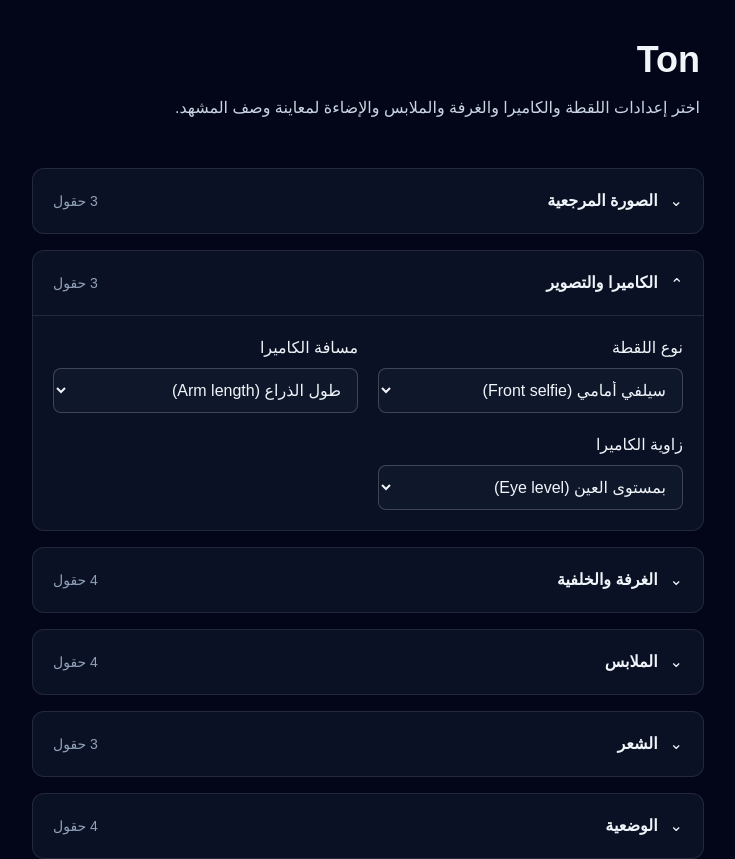
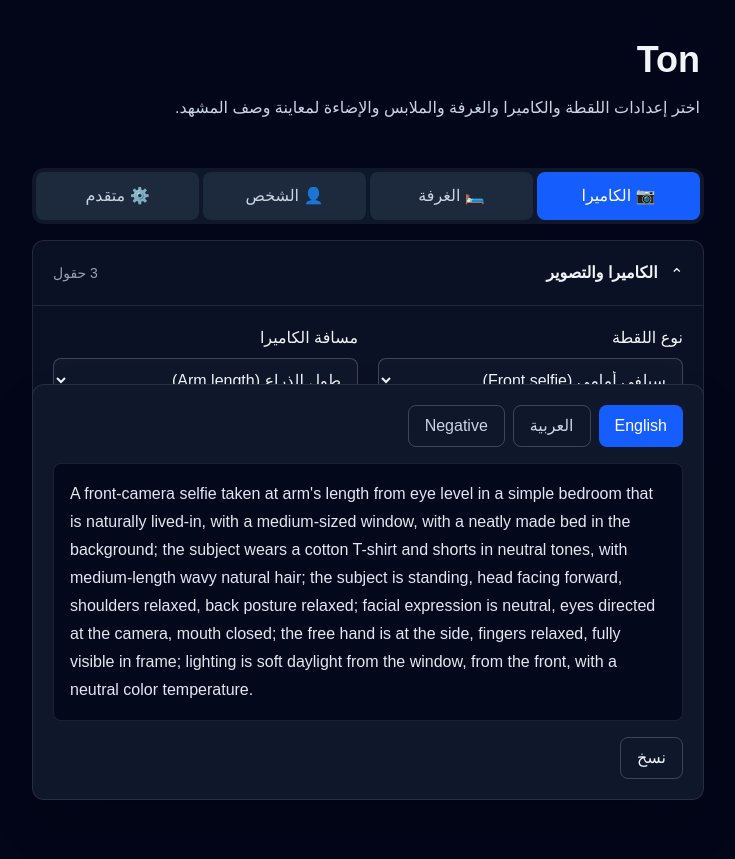
Before and after one commit to EmadAden77/Ton, a Next.js app: page / in a window 1280 px wide. Shown: the top 859 px of the page, without its empty margins (272-1007 px from the left). Built offline with nearby package versions, Linux system fonts and the light colour scheme.

Commit message:
feat(ui): organize controls into 3 main tabs

```diff
--- a/src/app/page.tsx
+++ b/src/app/page.tsx
@@ -52,7 +52,10 @@ function CollapsibleSection({
   );
 }
 
+type MainTab = "camera" | "room" | "person" | "advanced";
+
 export default function Home() {
+  const [mainTab, setMainTab] = useState<MainTab>("camera");
   const [activeTab, setActiveTab] = useState<"english" | "arabic" | "negative">(
     "english",
   );
@@ -100,6 +103,12 @@ export default function Home() {
       : activeTab === "arabic"
         ? arabicPrompt
         : negativePrompt;
+  const mainTabs: { id: MainTab; label: string }[] = [
+    { id: "camera", label: "📷 الكاميرا" },
+    { id: "room", label: "🛏️ الغرفة" },
+    { id: "person", label: "👤 الشخص" },
+    { id: "advanced", label: "⚙️ متقدم" },
+  ];
   const previewTabs = [
     { id: "english", label: "English" },
     { id: "arabic", label: "العربية" },
@@ -120,78 +129,51 @@ export default function Home() {
           </p>
         </header>
 
-        <div className="mt-6 grid gap-4">
-          <CollapsibleSection title="الصورة المرجعية" badge="3 حقول">
-            <label
-              className="flex items-center gap-3 rounded-lg border border-white/20 bg-slate-900 p-3 sm:col-span-2"
-              htmlFor="reference-provided"
-            >
-              <input
-                id="reference-provided"
-                type="checkbox"
-                checked={state.referenceProvided}
-                onChange={(event) =>
-                  setState((current) => ({
-                    ...current,
-                    referenceProvided: event.target.checked,
-                  }))
+        <nav aria-label="أقسام إعدادات المشهد" className="mt-6">
+          <div role="tablist" aria-label="إعدادات المشهد" className="grid grid-cols-4 gap-1 rounded-xl bg-slate-900 p-1">
+            {mainTabs.map(({ id, label }) => (
+              <button
+                key={id}
+                id={`main-tab-${id}`}
+                type="button"
+                role="tab"
+                aria-selected={mainTab === id}
+                aria-controls={`main-panel-${id}`}
+                tabIndex={mainTab === id ? 0 : -1}
+                onClick={() => setMainTab(id)}
+                onKeyDown={(event) => {
+                  const offset = event.key === "ArrowRight" ? -1 : event.key === "ArrowLeft" ? 1 : 0;
+                  const index = mainTabs.findIndex((tab) => tab.id === id);
+                  const next =
+                    event.key === "Home" ? mainTabs[0].id :
+                    event.key === "End" ? mainTabs[mainTabs.length - 1].id :
+                    offset ? mainTabs[(index + offset + mainTabs.length) % mainTabs.length].id :
+                    null;
+                  if (next) {
+                    event.preventDefault();
+                    setMainTab(next);
+                    document.getElementById(`main-tab-${next}`)?.focus();
+                  }
+                }}
+                className={
+                  mainTab === id
+                    ? "min-w-0 whitespace-nowrap rounded-lg bg-blue-600 px-1 py-3 text-center text-[11px] font-semibold text-white sm:text-sm"
+                    : "min-w-0 whitespace-nowrap rounded-lg bg-slate-800 px-1 py-3 text-center text-[11px] text-slate-300 hover:bg-slate-700 sm:text-sm"
                 }
-                className="h-4 w-4 accent-amber-300"
-              />
-              لدي صورة مرجعية
-            </label>
+              >
+                {label}
+              </button>
+            ))}
+          </div>
+        </nav>
 
-            <label
-              className="grid gap-2 sm:col-span-2"
-              htmlFor="identity-priority"
-            >
-              أولوية الحفاظ على الهوية
-              <select
-                id="identity-priority"
-                value={state.identityPriority}
-                onChange={(event) =>
-                  setState((current) => ({
-                    ...current,
-                    identityPriority: event.target
-                      .value as SceneState["identityPriority"],
-                  }))
-                }
-                className="rounded-lg border border-white/20 bg-slate-900 p-3 text-slate-100"
-              >
-                <option value="strict">قصوى (Strict)</option>
-                <option value="balanced">متوازنة (Balanced)</option>
-                <option value="flexible">مرنة (Flexible)</option>
-              </select>
-            </label>
-
-            <label
-              className="grid gap-2 sm:col-span-2"
-              htmlFor="identity-notes"
-            >
-              ملاحظات عن الملامح (اختياري)
-              <textarea
-                id="identity-notes"
-                value={state.identityNotes}
-                onChange={(event) =>
-                  setState((current) => ({
-                    ...current,
-                    identityNotes: event.target.value,
-                  }))
-                }
-                placeholder="مثال: شعر قصير، حاجب رقيق، عيون واسعة"
-                rows={3}
-                maxLength={200}
-                className="rounded-lg border border-white/20 bg-slate-900 p-3 text-slate-100"
-              />
-            </label>
-
-            <p className="rounded-lg border border-amber-500/40 bg-amber-500/10 p-3 text-sm text-amber-200 sm:col-span-2">
-              لا ترفع صور أشخاص آخرين بدون موافقتهم. لا تستخدم النظام لانتحال
-              الهوية أو التضليل. في هذه المرحلة، لا يتم رفع أي صورة فعلياً — فقط
-              تُحفظ اختياراتك محلياً في المتصفح.
-            </p>
-          </CollapsibleSection>
-
+        <div
+          id="main-panel-camera"
+          role="tabpanel"
+          aria-labelledby="main-tab-camera"
+          tabIndex={0}
+          className={mainTab === "camera" ? "mt-4 grid gap-4" : "hidden"}
+        >
           <CollapsibleSection
             title="الكاميرا والتصوير"
             badge="3 حقول"
@@ -261,7 +243,15 @@ export default function Home() {
               </select>
             </label>
           </CollapsibleSection>
+        </div>
 
+        <div
+          id="main-panel-room"
+          role="tabpanel"
+          aria-labelledby="main-tab-room"
+          tabIndex={0}
+          className={mainTab === "room" ? "mt-4 grid gap-4" : "hidden"}
+        >
           <CollapsibleSection title="الغرفة والخلفية" badge="4 حقول">
             <label className="grid gap-2" htmlFor="room-type">
               نوع الغرفة
@@ -343,6 +333,172 @@ export default function Home() {
               />
               يوجد سرير (Bed)
             </label>
+          </CollapsibleSection>
+
+          <CollapsibleSection title="الإضاءة الواقعية" badge="4 حقول">
+            <label className="grid gap-2" htmlFor="lighting-source">
+              مصدر الإضاءة
+              <select
+                id="lighting-source"
+                value={state.lightingSource}
+                onChange={(event) =>
+                  setState((current) => ({
+                    ...current,
+                    lightingSource: event.target
+                      .value as SceneState["lightingSource"],
+                  }))
+                }
+                className="rounded-lg border border-white/20 bg-slate-900 p-3 text-slate-100"
+              >
+                <option value="window-day">نافذة نهار (Day window)</option>
+                <option value="window-sunset">
+                  نافذة غروب (Sunset window)
+                </option>
+                <option value="ceiling">سقف (Ceiling)</option>
+                <option value="bedside-lamp">مصباح سرير (Bedside lamp)</option>
+              </select>
+            </label>
+
+            <label className="grid gap-2" htmlFor="lighting-intensity">
+              شدة الإضاءة
+              <select
+                id="lighting-intensity"
+                value={state.lightingIntensity}
+                onChange={(event) =>
+                  setState((current) => ({
+                    ...current,
+                    lightingIntensity: event.target
+                      .value as SceneState["lightingIntensity"],
+                  }))
+                }
+                className="rounded-lg border border-white/20 bg-slate-900 p-3 text-slate-100"
+              >
+                <option value="dim">خافتة (Dim)</option>
+                <option value="soft">ناعمة (Soft)</option>
+                <option value="medium">متوسطة (Medium)</option>
+                <option value="bright">ساطعة (Bright)</option>
+              </select>
+            </label>
+
+            <label className="grid gap-2" htmlFor="lighting-direction">
+              اتجاه الضوء
+              <select
+                id="lighting-direction"
+                value={state.lightingDirection}
+                onChange={(event) =>
+                  setState((current) => ({
+                    ...current,
+                    lightingDirection: event.target
+                      .value as SceneState["lightingDirection"],
+                  }))
+                }
+                className="rounded-lg border border-white/20 bg-slate-900 p-3 text-slate-100"
+              >
+                <option value="front">أمامي (Front)</option>
+                <option value="side">جانبي (Side)</option>
+                <option value="top">علوي (Top)</option>
+                <option value="back-soft">خلفي ناعم (Soft back)</option>
+              </select>
+            </label>
+
+            <label className="grid gap-2" htmlFor="color-temperature">
+              حرارة اللون
+              <select
+                id="color-temperature"
+                value={state.colorTemperature}
+                onChange={(event) =>
+                  setState((current) => ({
+                    ...current,
+                    colorTemperature: event.target
+                      .value as SceneState["colorTemperature"],
+                  }))
+                }
+                className="rounded-lg border border-white/20 bg-slate-900 p-3 text-slate-100"
+              >
+                <option value="warm">دافئة (Warm)</option>
+                <option value="neutral">محايدة (Neutral)</option>
+                <option value="cool">باردة (Cool)</option>
+              </select>
+            </label>
+          </CollapsibleSection>
+        </div>
+
+        <div
+          id="main-panel-person"
+          role="tabpanel"
+          aria-labelledby="main-tab-person"
+          tabIndex={0}
+          className={mainTab === "person" ? "mt-4 grid gap-4" : "hidden"}
+        >
+          <CollapsibleSection title="الصورة المرجعية" badge="3 حقول">
+            <label
+              className="flex items-center gap-3 rounded-lg border border-white/20 bg-slate-900 p-3 sm:col-span-2"
+              htmlFor="reference-provided"
+            >
+              <input
+                id="reference-provided"
+                type="checkbox"
+                checked={state.referenceProvided}
+                onChange={(event) =>
+                  setState((current) => ({
+                    ...current,
+                    referenceProvided: event.target.checked,
+                  }))
+                }
+                className="h-4 w-4 accent-amber-300"
+              />
+              لدي صورة مرجعية
+            </label>
+
+            <label
+              className="grid gap-2 sm:col-span-2"
+              htmlFor="identity-priority"
+            >
+              أولوية الحفاظ على الهوية
+              <select
+                id="identity-priority"
+                value={state.identityPriority}
+                onChange={(event) =>
+                  setState((current) => ({
+                    ...current,
+                    identityPriority: event.target
+                      .value as SceneState["identityPriority"],
+                  }))
+                }
+                className="rounded-lg border border-white/20 bg-slate-900 p-3 text-slate-100"
+              >
+                <option value="strict">قصوى (Strict)</option>
+                <option value="balanced">متوازنة (Balanced)</option>
+                <option value="flexible">مرنة (Flexible)</option>
+              </select>
+            </label>
+
+            <label
+              className="grid gap-2 sm:col-span-2"
+              htmlFor="identity-notes"
+            >
+              ملاحظات عن الملامح (اختياري)
+              <textarea
+                id="identity-notes"
+                value={state.identityNotes}
+                onChange={(event) =>
+                  setState((current) => ({
+                    ...current,
+                    identityNotes: event.target.value,
+                  }))
+                }
+                placeholder="مثال: شعر قصير، حاجب رقيق، عيون واسعة"
+                rows={3}
+                maxLength={200}
+                className="rounded-lg border border-white/20 bg-slate-900 p-3 text-slate-100"
+              />
+            </label>
+
+            <p className="rounded-lg border border-amber-500/40 bg-amber-500/10 p-3 text-sm text-amber-200 sm:col-span-2">
+              لا ترفع صور أشخاص آخرين بدون موافقتهم. لا تستخدم النظام لانتحال
+              الهوية أو التضليل. في هذه المرحلة، لا يتم رفع أي صورة فعلياً — فقط
+              تُحفظ اختياراتك محلياً في المتصفح.
+            </p>
           </CollapsibleSection>
 
           <CollapsibleSection title="الملابس" badge="4 حقول">
@@ -753,94 +909,15 @@ export default function Home() {
               </select>
             </label>
           </CollapsibleSection>
+        </div>
 
-          <CollapsibleSection title="الإضاءة الواقعية" badge="4 حقول">
-            <label className="grid gap-2" htmlFor="lighting-source">
-              مصدر الإضاءة
-              <select
-                id="lighting-source"
-                value={state.lightingSource}
-                onChange={(event) =>
-                  setState((current) => ({
-                    ...current,
-                    lightingSource: event.target
-                      .value as SceneState["lightingSource"],
-                  }))
-                }
-                className="rounded-lg border border-white/20 bg-slate-900 p-3 text-slate-100"
-              >
-                <option value="window-day">نافذة نهار (Day window)</option>
-                <option value="window-sunset">
-                  نافذة غروب (Sunset window)
-                </option>
-                <option value="ceiling">سقف (Ceiling)</option>
-                <option value="bedside-lamp">مصباح سرير (Bedside lamp)</option>
-              </select>
-            </label>
-
-            <label className="grid gap-2" htmlFor="lighting-intensity">
-              شدة الإضاءة
-              <select
-                id="lighting-intensity"
-                value={state.lightingIntensity}
-                onChange={(event) =>
-                  setState((current) => ({
-                    ...current,
-                    lightingIntensity: event.target
-                      .value as SceneState["lightingIntensity"],
-                  }))
-                }
-                className="rounded-lg border border-white/20 bg-slate-900 p-3 text-slate-100"
-              >
-                <option value="dim">خافتة (Dim)</option>
-                <option value="soft">ناعمة (Soft)</option>
-                <option value="medium">متوسطة (Medium)</option>
-                <option value="bright">ساطعة (Bright)</option>
-              </select>
-            </label>
-
-            <label className="grid gap-2" htmlFor="lighting-direction">
-              اتجاه الضوء
-              <select
-                id="lighting-direction"
-                value={state.lightingDirection}
-                onChange={(event) =>
-                  setState((current) => ({
-                    ...current,
-                    lightingDirection: event.target
-                      .value as SceneState["lightingDirection"],
-                  }))
-                }
-                className="rounded-lg border border-white/20 bg-slate-900 p-3 text-slate-100"
-              >
-                <option value="front">أمامي (Front)</option>
-                <option value="side">جانبي (Side)</option>
-                <option value="top">علوي (Top)</option>
-                <option value="back-soft">خلفي ناعم (Soft back)</option>
-              </select>
-            </label>
-
-            <label className="grid gap-2" htmlFor="color-temperature">
-              حرارة اللون
-              <select
-                id="color-temperature"
-                value={state.colorTemperature}
-                onChange={(event) =>
-                  setState((current) => ({
-                    ...current,
-                    colorTemperature: event.target
-                      .value as SceneState["colorTemperature"],
-                  }))
-                }
-                className="rounded-lg border border-white/20 bg-slate-900 p-3 text-slate-100"
-              >
-                <option value="warm">دافئة (Warm)</option>
-                <option value="neutral">محايدة (Neutral)</option>
-                <option value="cool">باردة (Cool)</option>
-              </select>
-            </label>
-          </CollapsibleSection>
-
+        <div
+          id="main-panel-advanced"
+          role="tabpanel"
+          aria-labelledby="main-tab-advanced"
+          tabIndex={0}
+          className={mainTab === "advanced" ? "mt-4 grid gap-4" : "hidden"}
+        >
           <CollapsibleSection title="خيارات متقدمة" badge="0 حقول">
             {null}
           </CollapsibleSection>
@@ -848,7 +925,7 @@ export default function Home() {
 
         <section
           aria-label="المعاينة"
-          className="mt-6 rounded-xl border border-white/10 bg-slate-900 p-5"
+          className="mt-6 rounded-xl border border-white/10 bg-slate-900 p-5 sm:sticky sm:bottom-0 sm:z-20 sm:shadow-2xl"
         >
           <div
             role="tablist"
```
